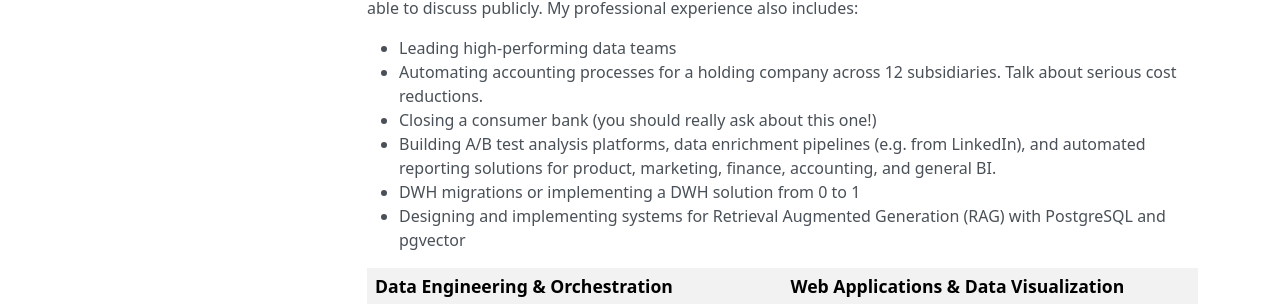
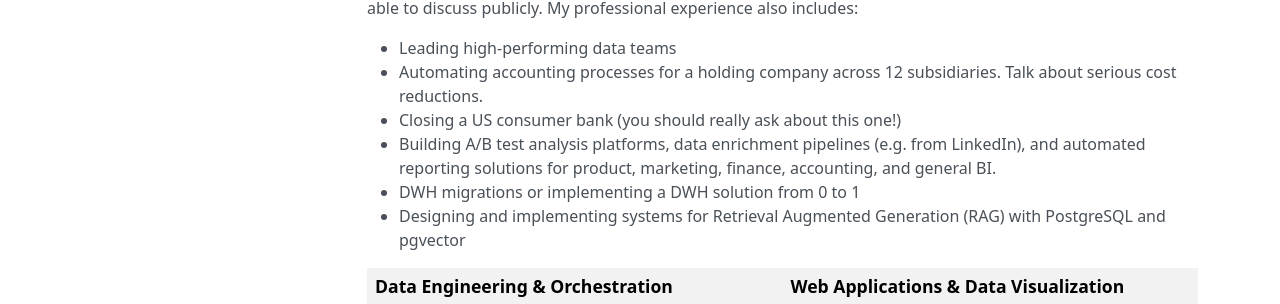
Before and after one commit to mermelstein/mermelstein.github.io, an MkDocs documentation site: the page built from docs/index.md, in a window 1280 px wide and 1199 px high. Shown: the part 393-697 px from the top of the window. Built offline with MkDocs 1.6.1, drawn with Linux system fonts in a browser that asks for light colours; nearby versions of some CDN libraries.

```diff
--- a/docs/index.md
+++ b/docs/index.md
@@ -14,7 +14,7 @@ Over the years my project work has grown across a few areas. Below are some high
 
 - Leading high-performing data teams
 - Automating accounting processes for a holding company across 12 subsidiaries. Talk about serious cost reductions.
-- Closing a consumer bank (you should really ask about this one!)
+- Closing a US consumer bank (you should really ask about this one!)
 - Building A/B test analysis platforms, data enrichment pipelines (e.g. from LinkedIn), and automated reporting solutions for product, marketing, finance, accounting, and general BI.
 - DWH migrations or implementing a DWH solution from 0 to 1
 - Designing and implementing systems for Retrieval Augmented Generation (RAG) with PostgreSQL and pgvector
```
